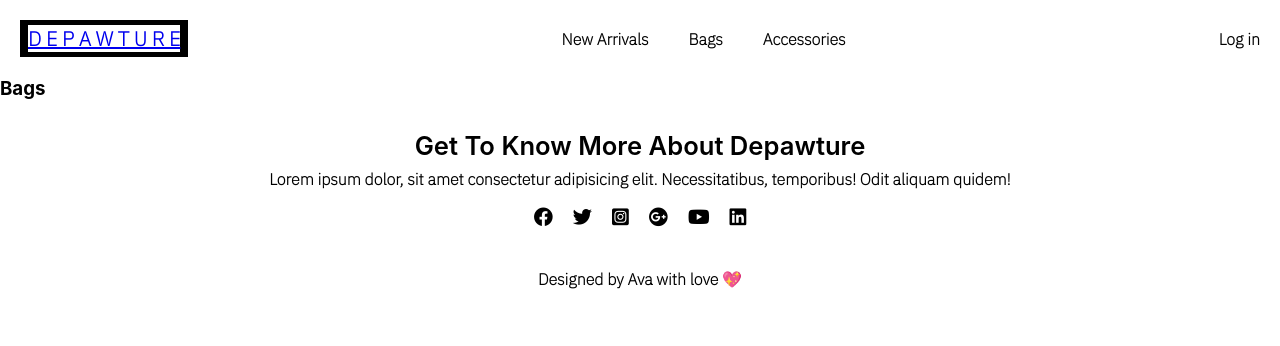
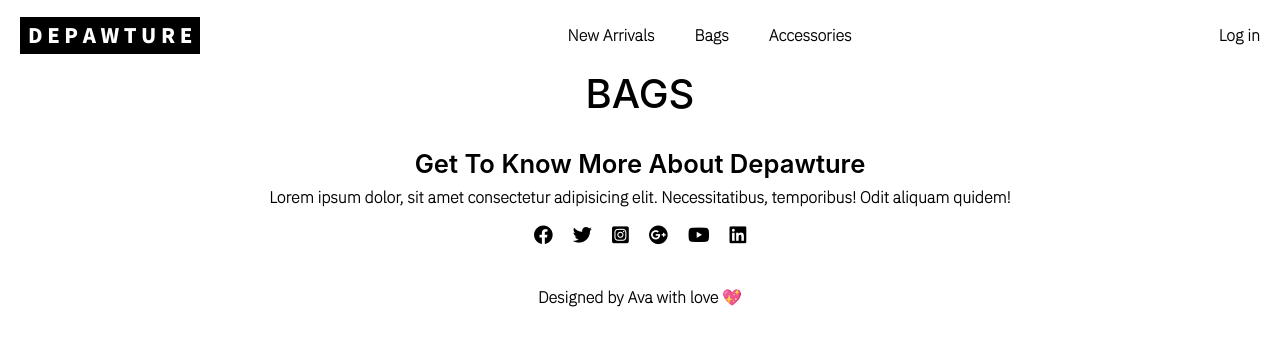
Before and after one commit to avacadok/departure, a React (Create React App) app in the folder client/: page /bags in a window 1280 px wide. Shown: the top 346 px of the page. Built offline with nearby package versions, Linux system fonts and the light colour scheme; no server answers; a web font is replaced by a local one.

Commit message:
edit pages style to show title

```diff
--- a/client/src/components/Accessories/index.jsx
+++ b/client/src/components/Accessories/index.jsx
@@ -3,7 +3,7 @@ import React from "react";
 const Accessories = () => {
   return(
     <>
-    <h3>Accessories</h3>
+    <h3 className="page-title">Accessories</h3>
     </>
   )
 }
--- a/client/src/components/Bags/index.jsx
+++ b/client/src/components/Bags/index.jsx
@@ -3,7 +3,7 @@ import React from "react";
 const Bags = () => {
   return(
     <>
-    <h3>Bags</h3>
+    <h3 className="page-title">Bags</h3>
     </>
   )
 }
--- a/client/src/components/NewArrivals/index.jsx
+++ b/client/src/components/NewArrivals/index.jsx
@@ -3,7 +3,7 @@ import React from "react";
 const NewArrivals = () => {
   return(
     <>
-    <h3>New Arrivals</h3>
+    <h3 className="page-title">New Arrivals</h3>
     </>
   )
 }
--- a/client/src/style/App.css
+++ b/client/src/style/App.css
@@ -20,7 +20,7 @@ header {
   padding: 20px;
 }
 
-header .logo {
+header .logo .logo-link {
   font-family: 'Noto Sans JP', sans-serif;
   font-weight: 900;
   background: #000;
@@ -28,6 +28,7 @@ header .logo {
   color: white;
   cursor: pointer;
   font-size: 1.25rem;
+  text-decoration: none;
 }
 
 header li,
@@ -146,6 +147,11 @@ header a:hover:after {
   cursor: pointer;
 }
 
+.main-page .card .mainpage-shop .shop-depawture {
+  text-decoration: none;
+  color: #000;
+}
+
 footer {
   height: auto;
   width: 100%;
@@ -228,4 +234,20 @@ footer .footer-content p {
   font-family: 'IBM Plex Sans', sans-serif;
   font-weight: 800;
 }
+
+.page-title {
+  display: -webkit-box;
+  display: -ms-flexbox;
+  display: flex;
+  -webkit-box-orient: vertical;
+  -webkit-box-direction: normal;
+      -ms-flex-direction: column;
+          flex-direction: column;
+  -webkit-box-align: center;
+      -ms-flex-align: center;
+          align-items: center;
+  font-size: 2.5rem;
+  font-weight: 500;
+  text-transform: uppercase;
+}
 /*# sourceMappingURL=App.css.map */
--- a/client/src/style/App.scss
+++ b/client/src/style/App.scss
@@ -15,7 +15,7 @@ header {
   align-items: center;
   padding: 20px;
 
-  .logo {
+  .logo .logo-link {
     font-family: 'Noto Sans JP', sans-serif;
     font-weight: 900;
     background: #000;
@@ -23,6 +23,7 @@ header {
     color: $bgcolor;
     cursor: pointer;
     font-size: 1.25rem;
+    text-decoration: none;
   }
 
   li,
@@ -130,6 +131,11 @@ header {
       color: #000;
       padding: 10px 8px 10px 8px;
       cursor: pointer;
+
+      .shop-depawture {
+        text-decoration: none;
+        color: #000;
+      }
     }
   }
 }
@@ -200,3 +206,12 @@ footer {
 
   }
 }
+
+.page-title {
+  display: flex;
+  flex-direction: column;
+  align-items: center;
+  font-size: 2.5rem;
+  font-weight: 500;
+  text-transform: uppercase;
+}
```
Also changed, not shown: 1 other file (tests, documents, lock files or other folders).
